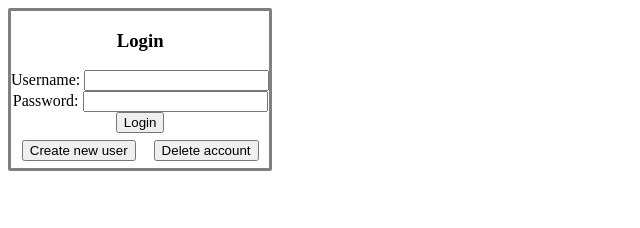
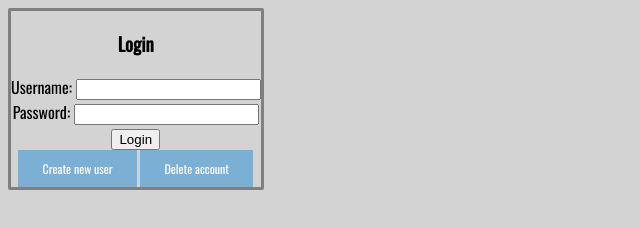
Before and after one commit to jdmar3-comp426/a99-finale, a website: page index.html in a window 1280 px wide. Shown: the whole page, without its empty margins (0-640 px from the left). Drawn offline with nearby package versions, Linux system fonts and the light colour scheme.

Commit message:
added final style

```diff
--- a/game.css
+++ b/game.css
@@ -23,7 +23,7 @@ body{
 }
 
 button{
-    background-color:lightblue;
+    background-color:#7BAFD4;
     border: none;
   color: white;
   padding: 10px 24px;
@@ -34,7 +34,7 @@ button{
   font-size: 12px;
 }
 
-div{
+.text-right{
     position: relative;
     float: right;
     margin-left: 20%;
--- a/index.html
+++ b/index.html
@@ -1,8 +1,11 @@
 <!DOCTYPE html>
 <html>
   <head>
-    <title>User Management</title>
+    <title>Carolina Clicker Login</title>
     <link rel="stylesheet" href="main.css">
+    <link rel="preconnect" href="https://fonts.googleapis.com">
+<link rel="preconnect" href="https://fonts.gstatic.com" crossorigin>
+<link href="https://fonts.googleapis.com/css2?family=Oswald&display=swap" rel="stylesheet">
   </head>
   <body>
     <div id=loginPanel class=panel>
--- a/main.css
+++ b/main.css
@@ -3,10 +3,20 @@ body {
   display: flex;
   align-items: vertical center;
   text-align: center;
+  background-color: lightgrey;
+  font-family: 'Oswald', sans-serif;
 }
 
 button {
-  margin: 7px;
+background-color:#7BAFD4;
+border: none;
+color: white;
+padding: 10px 24px;
+text-align: center;
+text-decoration: none;
+display: inline-block;
+font-family: 'Oswald', sans-serif;
+font-size: 12px;
 }
 
 .panel {
```
Also changed, not shown: game.html (+2 -2 lines).
